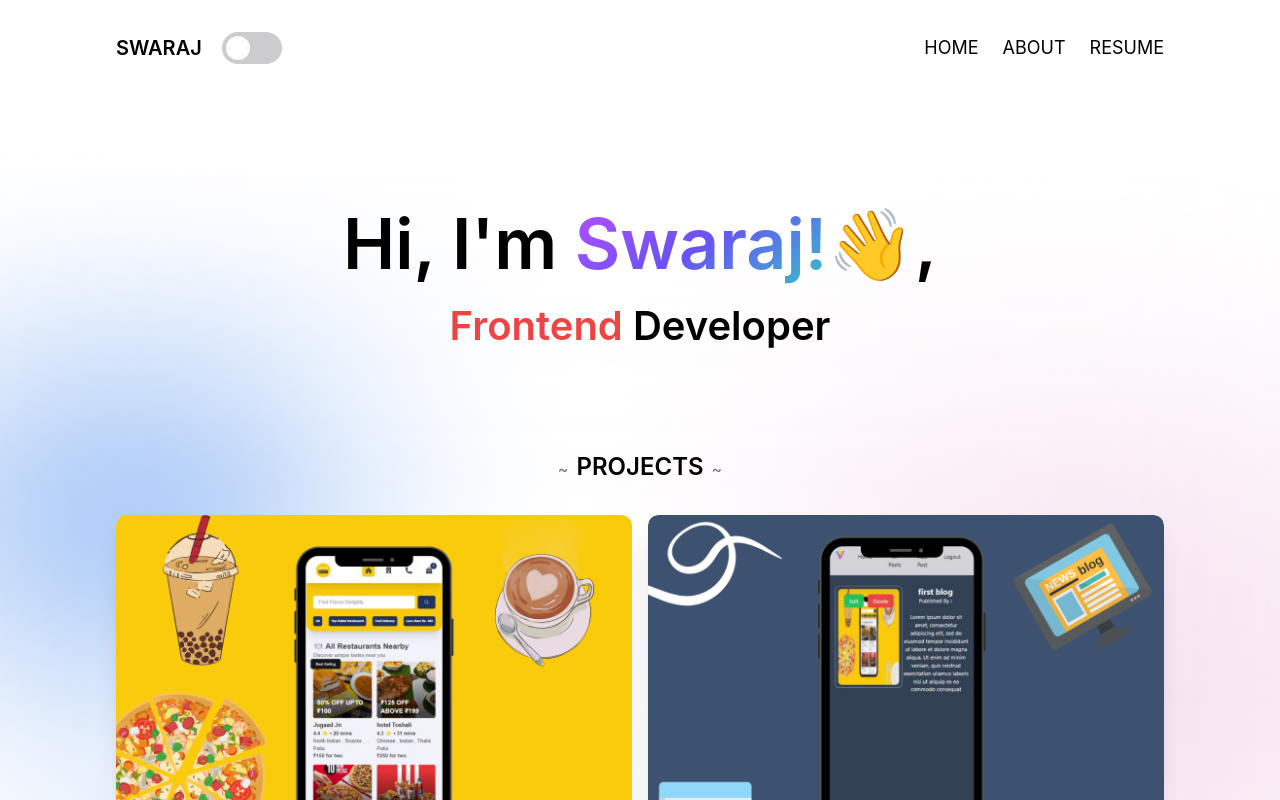
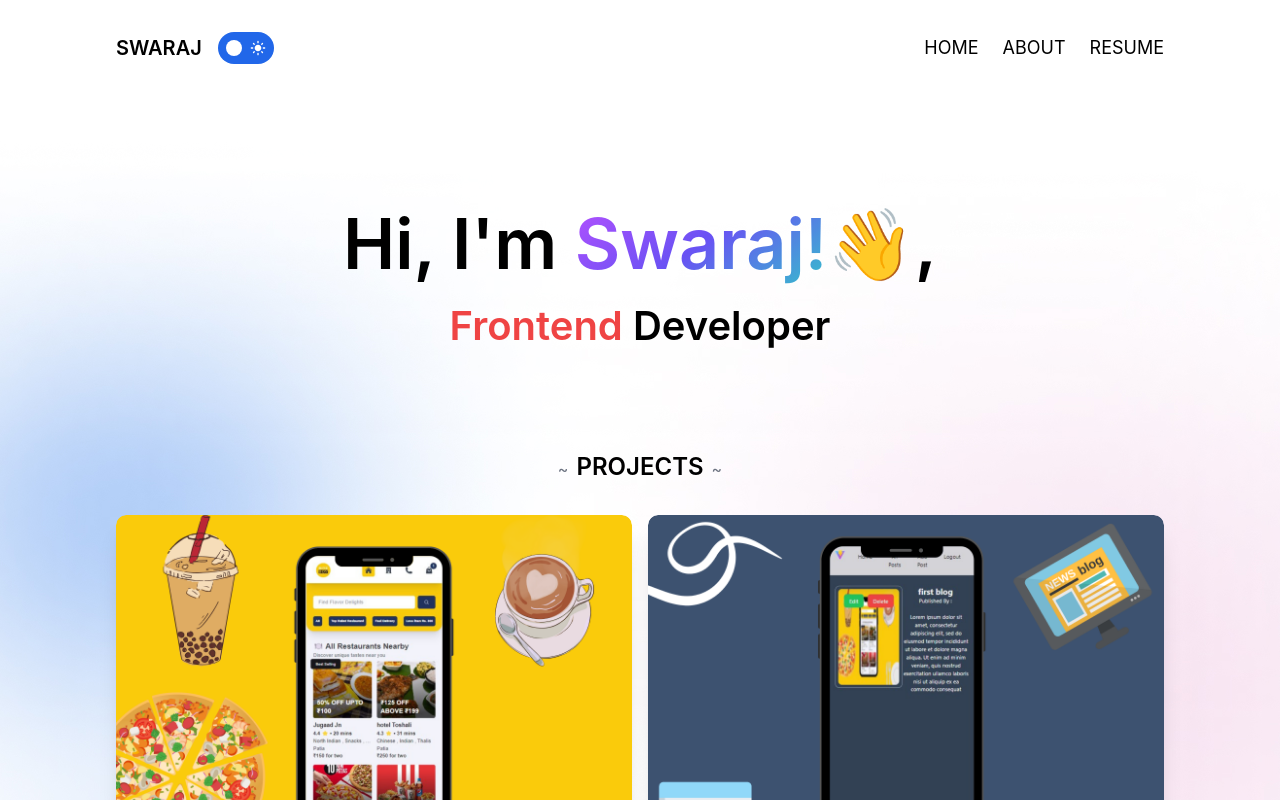
Before and after one commit to swaraj-96/portfolio-updated, a React (Vite) app: page / in a window 1280 px wide. Shown: the top 800 px of the page. Built offline with nearby package versions, Linux system fonts and the light colour scheme.

Commit message:
theme button local storage updated

```diff
--- a/src/components/ThemeButton.jsx
+++ b/src/components/ThemeButton.jsx
@@ -1,9 +1,13 @@
 import React, { useState, useEffect } from "react";
+import { MdDarkMode } from "react-icons/md";
+import { MdLightMode } from "react-icons/md";
 
 const ThemeButton = () => {
-  const [darkMode, setDarkMode] = useState(false);
+  const savedDarkMode = JSON.parse(localStorage.getItem("darkMode")) || false;
+  const [darkMode, setDarkMode] = useState(savedDarkMode);
 
   useEffect(() => {
+    localStorage.setItem("darkMode", JSON.stringify(darkMode));
     if (darkMode) {
       document.documentElement.classList.add("dark");
     } else {
@@ -13,27 +17,27 @@ const ThemeButton = () => {
 
   return (
     <>
-      <label className="themeSwitcherTwo relative  cursor-pointer select-none items-center">
+      <div className="toggle flex justify-center items-center">
         <input
           type="checkbox"
+          id="checkbox"
           checked={darkMode}
           onChange={() => {
             setDarkMode(!darkMode);
           }}
-          className="sr-only w-6"
+          className="theme-checkbox opacity-0 absolute"
         />
-        <span
-          className={`slider mx-1 flex sm:h-8 sm:w-[60px] h-6 w-[40px] items-center rounded-full p-1 duration-200 ${
-            darkMode ? "bg-[#374151]" : "bg-[#CCCCCE]"
+        <label
+          htmlFor="checkbox"
+          className={`theme-label ${
+            darkMode ? "bg-[#374151]" : "bg-[#2167e9]"
           }`}
         >
-          <span
-            className={`dot md:h-6 md:w-6 h-3 w-3 rounded-full bg-white  duration-200 ${
-              darkMode ? "md:translate-x-[28px] translate-x-[20px]" : ""
-            }`}
-          ></span>
-        </span>
-      </label>
+          <div className="ball"></div>
+          <MdDarkMode />
+          <MdLightMode />
+        </label>
+      </div>
     </>
   );
 };
--- a/src/index.css
+++ b/src/index.css
@@ -106,3 +106,37 @@ body{
 .btn:hover{
   background: linear-gradient(144deg, #1e1e1e,20%, #1e1e1e 50%, #1e1e1e);
 }
+
+
+
+
+
+.theme-label {
+  cursor: pointer;
+  width: 3.5em;
+  display: flex;
+  justify-content: space-between;
+  align-items: center;
+  padding: 0.5em;
+  position: relative;
+  border-radius: 100px;
+}
+
+.theme-label svg {
+  color: #fff;
+}
+
+.theme-label .ball {
+  position: absolute;
+  top: 0.5em;
+  left: 0.5em;
+  width: 16px;
+  height: 16px;
+  background-color: #fff;
+  border-radius: 50%;
+  transition: transform 0.3s ease;
+}
+
+.theme-checkbox:checked + .theme-label .ball {
+  transform: translateX(1.5em);
+}
```
